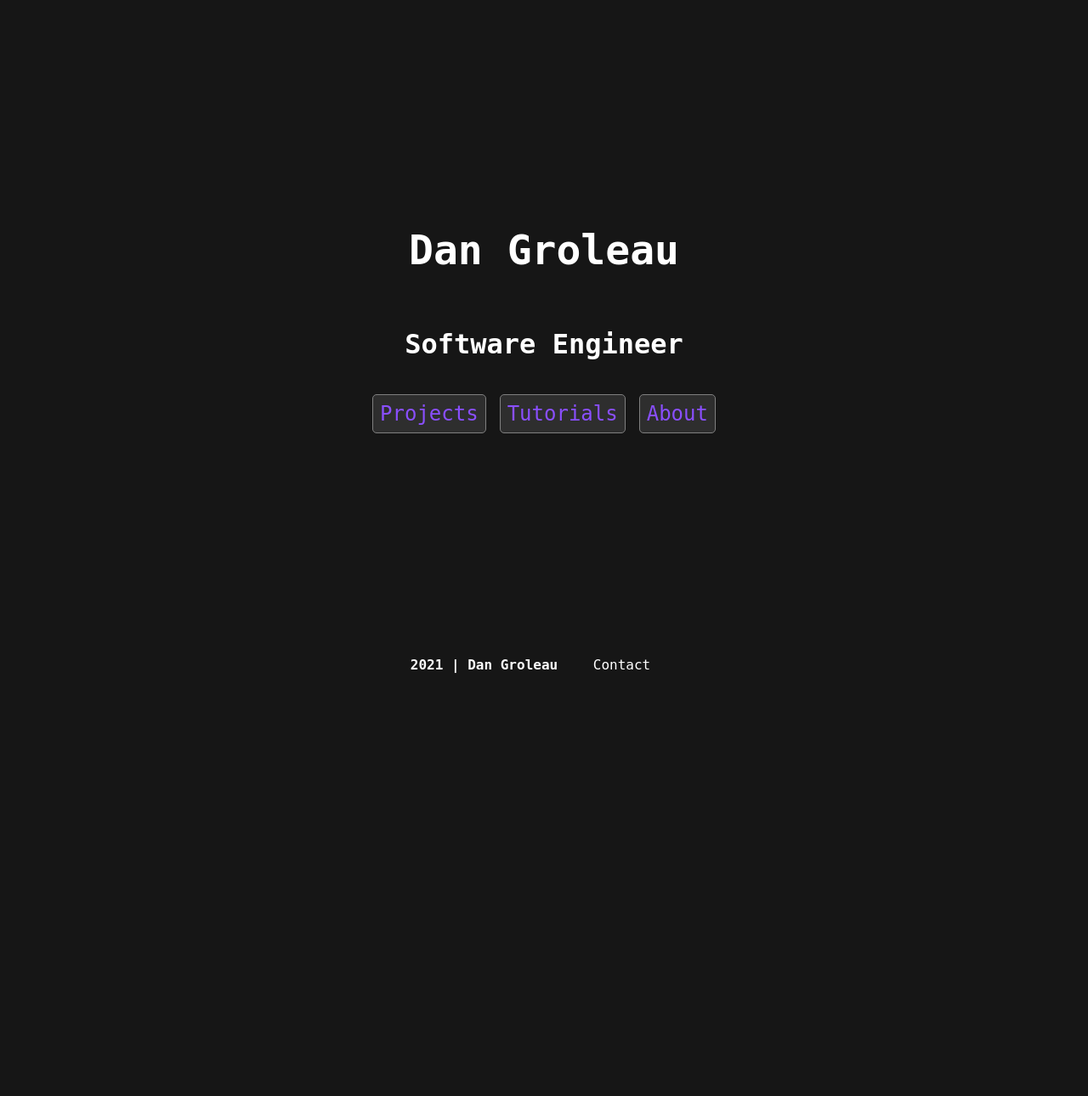
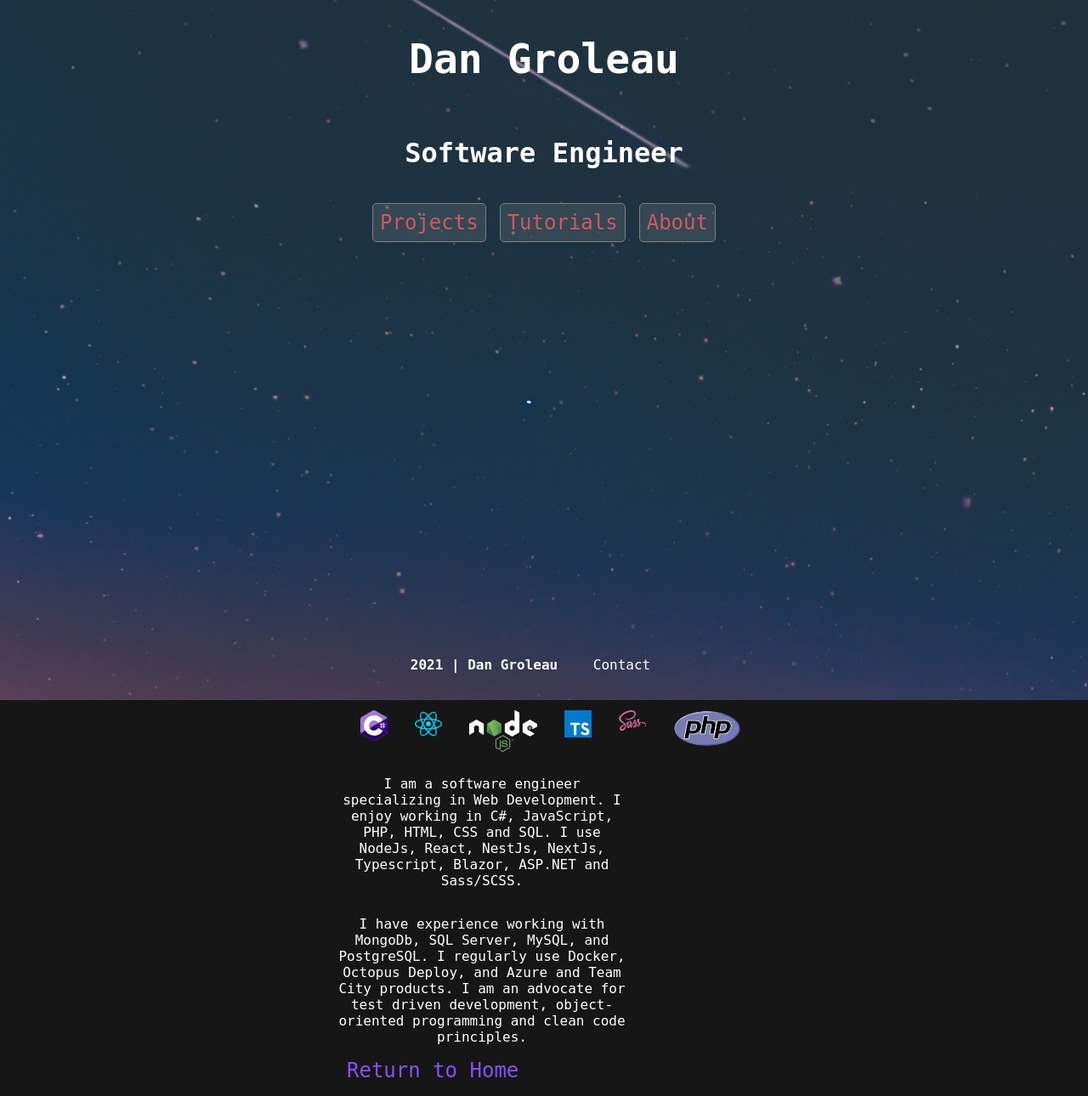
Before and after one commit to ddgroleau/home-server, a PHP site: page / in a window 1280 px wide. Shown: the whole page at 85% size. Before the commit the page ends 792 px from the top, so only its background shows below. Run offline with PHP 8.4, Linux system fonts and the light colour scheme.

Commit message:
Added parallax effect.

```diff
--- a/assets/css/app.css
+++ b/assets/css/app.css
@@ -82,6 +91,7 @@ footer a {
   -webkit-box-direction: normal;
       -ms-flex-direction: column;
           flex-direction: column;
+  background-color: #161616;
 }
 
 .content-box {
@@ -94,8 +104,6 @@ footer a {
           flex-direction: column;
   width: 100%;
   height: 100%;
-  max-width: 95%;
-  max-height: 100vh;
   -webkit-box-pack: center;
       -ms-flex-pack: center;
           justify-content: center;
@@ -108,6 +116,12 @@ footer a {
   font-size: 1.5rem;
   text-decoration: none;
   color: #8A4FFF;
+}
+
+.home-link {
+  font-size: 1.5rem;
+  text-decoration: none;
+  color: #CF5A61;
 }
 
 .nav {
@@ -281,6 +315,9 @@ footer a {
   display: -ms-flexbox;
   display: flex;
   width: 100%;
+  height: 100%;
+  min-height: 1250px;
+  min-width: 100vw;
   -webkit-box-orient: vertical;
   -webkit-box-direction: normal;
       -ms-flex-direction: column;
@@ -288,9 +325,11 @@ footer a {
   -webkit-box-align: center;
       -ms-flex-align: center;
           align-items: center;
-  -webkit-box-pack: start;
-      -ms-flex-pack: start;
-          justify-content: flex-start;
+  -webkit-box-pack: center;
+      -ms-flex-pack: center;
+          justify-content: center;
   padding-bottom: 3rem;
+  background: url("../media/night.jpg") no-repeat center center fixed;
+  background-size: cover;
 }
 /*# sourceMappingURL=app.css.map */
--- a/assets/css/app.scss
+++ b/assets/css/app.scss
@@ -1,6 +1,10 @@
 $slate:#161616;
+$slate-ghost: rgba(22,22,22, .75);
 $white:#fff;
 $purple:#8A4FFF;
+$salmon: #CF5A61;
+$night-sky: rgb(32, 49, 57);
+$night-sky-ghost: rgba(32, 49, 57, .75);
 $half-white: rgba(255,255,255,0.5);
 $ghost-white: rgba(255,255,255,0.1);
 $xxl:3rem;
@@ -14,6 +18,15 @@ $xxs:.15rem;
 $box-border: solid grey 1px;
 $radius: 5px;
 $transition:all ease-in .25s;
+
+body, html {
+  height: 100%;
+  scrollbar-color: rgba(0,0,0,0);
+}
+
+html::-webkit-scrollbar {
+  display: none;
+}
 
 body {
     padding: 0;
@@ -78,6 +91,7 @@ footer {
   justify-content: center;
   align-items: center;
   flex-direction: column;
+  background-color: $slate;
 }
 
 .content-box {
@@ -85,8 +99,6 @@ footer {
   flex-direction: column;
   width: 100%;
   height: 100%;
-  max-width: 95%;
-  max-height: 100vh;
   justify-content: center;
   align-items: center;
 }
@@ -95,6 +107,12 @@ footer {
   font-size: $md;
   text-decoration: none;
   color:$purple;
+}
+
+.home-link {
+  font-size: $md;
+  text-decoration: none;
+  color:$salmon;
 }
 
 .nav {
@@ -136,11 +154,27 @@ footer {
   display: none;
   position: absolute;
   flex-direction: column;
-  background-color: $slate;
+  background-color: $slate-ghost;
   z-index: 1;
   top: $xxl;
   right: 0;
   padding-right: 1rem;
+  border-radius: $radius;
+}
+
+.navbar-dropdown-home {
+  display: none;
+  position: absolute;
+  flex-direction: column;
+  background-color: $night-sky-ghost;
+  z-index: 1;
+  top: $xxl;
+  right: 0;
+  padding-right: 1rem;
+  border-radius: $radius;
+  a {
+    color: $salmon;
+  }
 }
 
 @media only screen and (min-width:1024px) {
@@ -219,8 +253,16 @@ footer {
 .home-box {
   display: flex;
   width: 100%;
+  height: 100%;
+  min-height: 1250px;
+  min-width: 100vw;
   flex-direction: column;
   align-items: center;
-  justify-content: flex-start;
+  justify-content: center;
   padding-bottom: $xxl;
+  background: url('../media/night.jpg') no-repeat center center fixed;
+  -webkit-background-size: cover;
+  -moz-background-size: cover;
+  -o-background-size: cover;
+  background-size: cover;
 }
--- a/index.php
+++ b/index.php
@@ -1,19 +1,43 @@
 <?php include("./views/partials/header.php"); ?>
 
-    <div class="content-box">
         <div class="home-box">
-            <h1>Dan Groleau</h1>
-            <h3>Software Engineer</h3>
-            <nav class="nav">
-                <a class="link btn" href="/projects">Projects</a>
-                <a class="link btn" href="/tutorials">Tutorials</a>
-                <a class="link btn" href="/about">About</a>
-            </nav>
+            <div class="content-box">
+                <h1>Dan Groleau</h1>
+                <h3>Software Engineer</h3>
+                <nav class="nav">
+                    <a class="home-link btn" href="/projects">Projects</a>
+                    <a class="home-link btn" href="/tutorials">Tutorials</a>
+                    <a class="home-link btn" href="/about">About</a>
+                </nav>
+            </div>
         </div>
+        <div class="about-container">
+        <div class="skills-box">
+                <img class="img-scale-md img-hover" href="https://dotnet.microsoft.com/en-us/" src="/assets/media/csharp.svg">
+                <img class="img-scale-md img-hover" href="https://reactjs.org/" src="/assets/media/reactjs.svg">
+                <img class="img-scale-lg img-hover" href="https://nodejs.org/en/" src="/assets/media/nodejs.svg">
+                <img class="img-scale-md img-hover" href="https://www.typescriptlang.org/" src="/assets/media/typescript.svg">
+                <img class="img-scale-md img-hover" href="https://sass-lang.com/" src="/assets/media/sass.svg">
+                <img class="img-scale-lg img-hover" href="https://www.php.net/" src="/assets/media/php.svg">
+        </div>
+        <div class="about-box">
+            <p>
+                I am a software engineer specializing in Web Development. I enjoy working in C#, JavaScript, PHP, HTML, CSS and SQL.
+            I use NodeJs, React, NestJs, NextJs, Typescript, Blazor, ASP.NET and Sass/SCSS.
+            </p>
+            <p>
+                I have experience working with MongoDb,
+            SQL Server, MySQL, and PostgreSQL. I regularly use Docker, Octopus Deploy, and Azure and Team City products. I am
+            an advocate for test driven development, object-oriented programming and clean code principles.
+            </p>
+        </div>
+        <a class="link return-home" href="/">Return to Home</a>
     </div>
 
 <?php include("./views/partials/footer.php"); ?>
 <script type="text/javascript">
     document.getElementById("nav-header").style ="display:none";
     document.getElementById("navbar").style ="justify-content:flex-end";
+    document.getElementById("navbar-dropdown").className ="navbar-dropdown-home";
+    document.getElementById("home").style="display:none";
 </script>
--- a/views/about.php
+++ b/views/about.php
@@ -30,3 +30,7 @@
 <?php
     include("./partials/footer.php")
 ?>
+
+<script type="text/javascript">
+    document.getElementById("about").style="display:none";
+</script>
--- a/views/contact.php
+++ b/views/contact.php
@@ -5,3 +5,8 @@
         </div>
 
 <?php include("./partials/footer.php"); ?>
+
+
+<script type="text/javascript">
+    document.getElementById("contact").style="display:none";
+</script>
--- a/views/partials/header.php
+++ b/views/partials/header.php
@@ -23,11 +23,11 @@
                 <img id="navbar-toggler" class="navbar-toggler" src="/assets/media/hamburger-white.svg" onclick="toggleNav()">
             </div>
             <div id="navbar-dropdown" class="navbar-dropdown">
-                    <a class="link btn" href="/">Home</a>
-                    <a class="link btn" href="/projects">Projects</a>
-                    <a class="link btn" href="/tutorials">Tutorials</a>
-                    <a class="link btn" href="/about">About</a>
-                    <a class="link btn" href="/contact">Contact</a>
+                    <a id="home" class="link btn" href="/">Home</a>
+                    <a id="projects" class="link btn" href="/projects">Projects</a>
+                    <a id="tutorials" class="link btn " href="/tutorials">Tutorials</a>
+                    <a id="about" class="link btn" href="/about">About</a>
+                    <a id="contact" class="link btn" href="/contact">Contact</a>
             </div>
         </header>
 
--- a/views/projects.php
+++ b/views/projects.php
@@ -5,3 +5,7 @@
         </div>
 
 <?php include("./partials/footer.php"); ?>
+
+<script type="text/javascript">
+    document.getElementById("projects").style="display:none";
+</script>
--- a/views/tutorials.php
+++ b/views/tutorials.php
@@ -5,3 +5,8 @@
         </div>
 
 <?php include("./partials/footer.php"); ?>
+
+
+<script type="text/javascript">
+    document.getElementById("tutorials").style="display:none";
+</script>
```
Also changed, not shown: other parts of assets/css/app.css (+30 -1 lines), assets/media/night.jpg (added), 1 other file.
